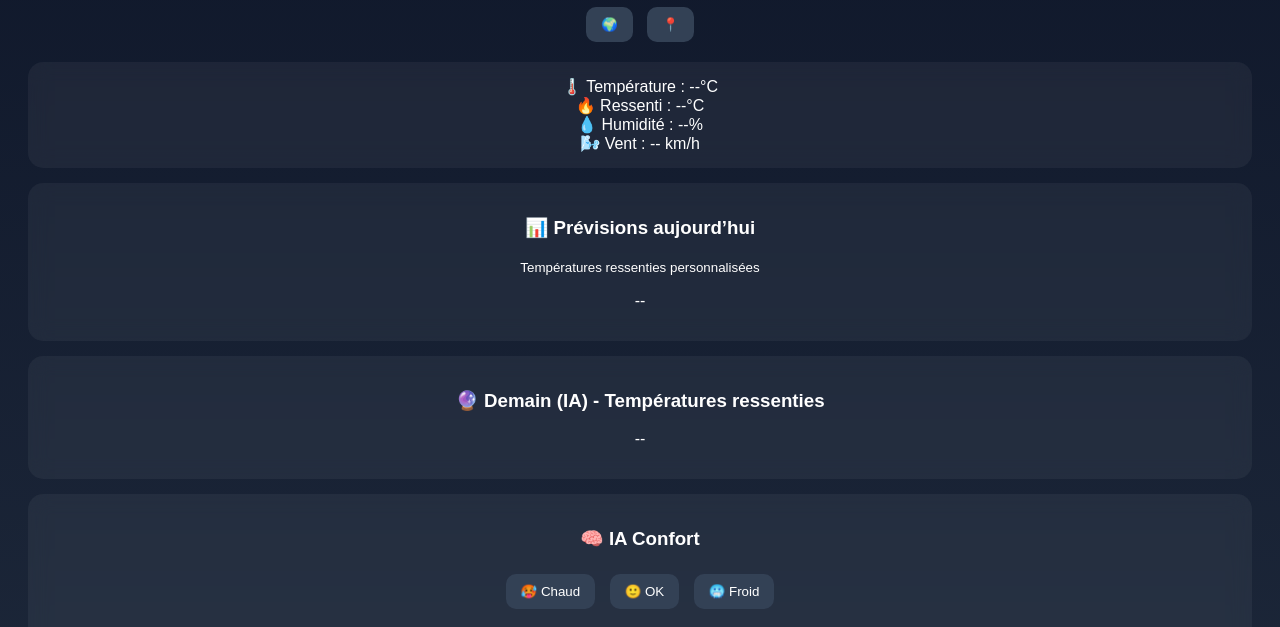
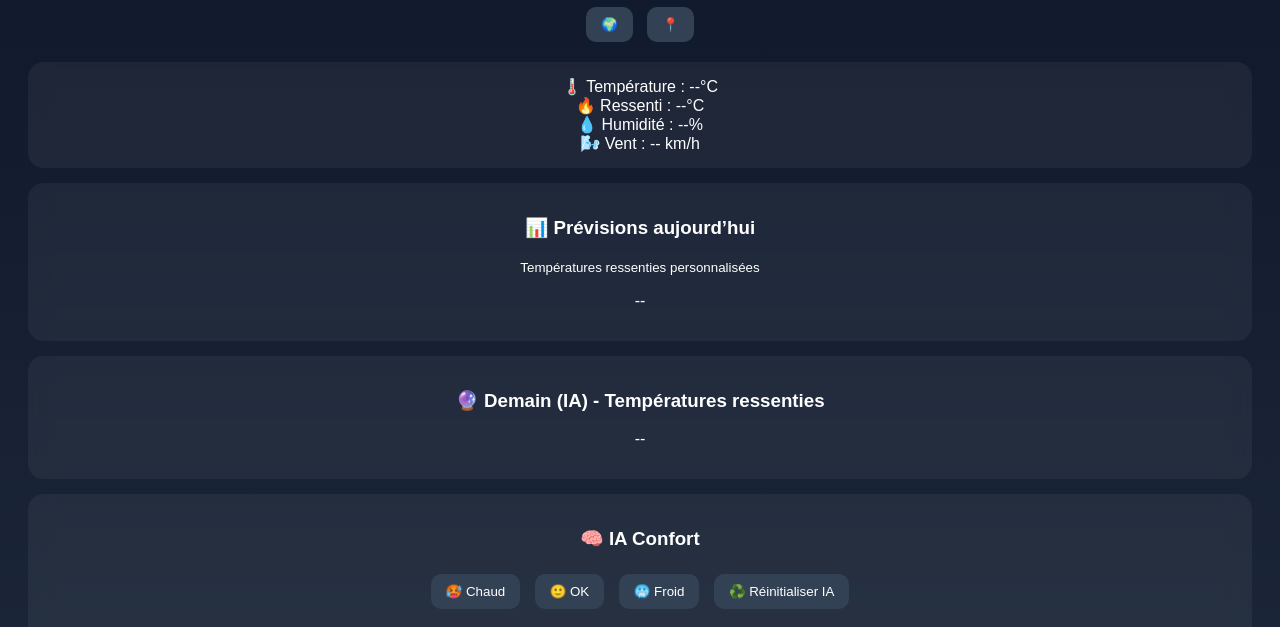
Before and after one commit to jjcampaniello-sys/Climat-Pro, a plain HTML site: page index.html in a window 1280 px wide. Shown: the part 154-781 px from the top of the page. Drawn offline with Linux system fonts and the light colour scheme.

Commit message:
Add reset button for AI feedback

```diff
--- a/index.html
+++ b/index.html
@@ -48,6 +48,9 @@
 <button onclick="feedback('hot')">🥵 Chaud</button>
 <button onclick="feedback('ok')">🙂 OK</button>
 <button onclick="feedback('cold')">🥶 Froid</button>
+
+  <button onclick="resetAI()">♻️ Réinitialiser IA</button>
+
 <p id="comfort">--</p>
 <p id="ai"></p>
 <p id="confidence"></p>
```
